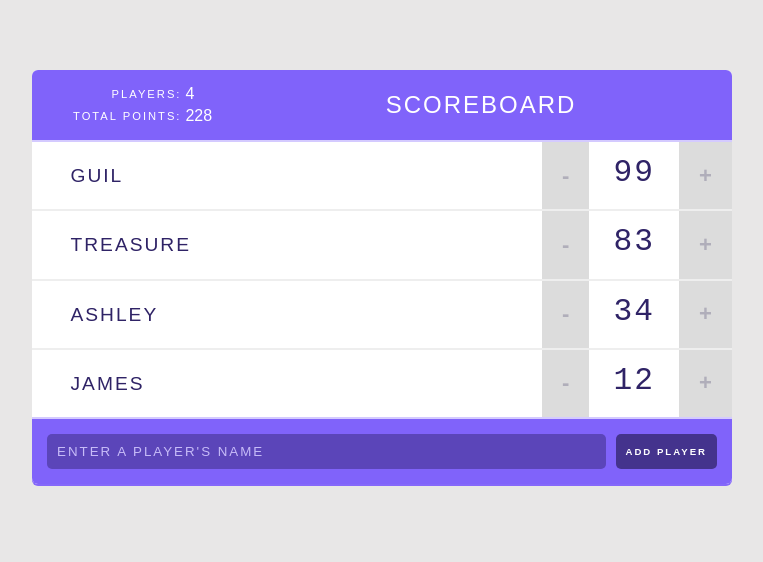
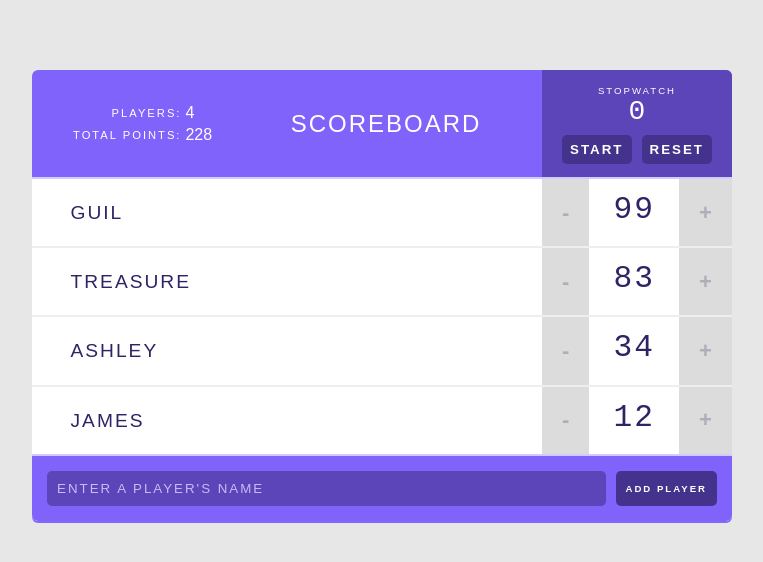
Before and after one commit to scottie-schneider/scoreboard_v2, a React (Create React App) app: page / in a window 1280 px wide. Shown: the top 562 px of the page, without its empty margins (258-1021 px from the left). Built offline with nearby package versions, Linux system fonts and the light colour scheme.

Commit message:
added logic for stopwatch, reset, component Stopwatch

```diff
--- a/src/components/Header.js
+++ b/src/components/Header.js
@@ -1,11 +1,13 @@
 import React from 'react';
 import Stats from './Stats';
+import Stopwatch from './Stopwatch'
 
 const Header = (props) => {
   return (
     <header>
       <Stats players={props.players}/>
       <h1>{ props.title }</h1>
+      <Stopwatch />
     </header>
   );
 }
--- /dev/null
+++ b/src/components/Stopwatch.js
@@ -0,0 +1,53 @@
+import React, {Component} from 'react';
+
+class Stopwatch extends Component {
+
+  state = {
+    isRunning: false,
+    elapsedTime: 0,
+    previousTime: 0
+  };
+
+  componentDidMount() {
+    this.intervalID = setInterval(() => this.tick(), 100);
+  }
+
+  tick = () => {
+    if(this.state.isRunning){
+      const now = Date.now();
+      this.setState( prevState => ({
+        previousTime: now,
+        elapsedTime: this.state.elapsedTime + (now - this.state.previousTime)
+      }))
+    }
+  }
+
+  handleStopwatch = () => {
+    this.setState( prevState => ({
+      isRunning: !this.state.isRunning
+    }));
+    if(!this.state.isRunning) {
+      this.setState({ previousTime: Date.now() })
+    }
+  }
+
+  handleReset = () => {
+    this.setState( prevState => ({
+      elapsedTime: 0
+    }))
+  }
+
+  render() {
+    const seconds = Math.floor(this.state.elapsedTime/1000)
+    return (
+      <div className="stopwatch">
+        <h2>Stopwatch</h2>
+        <span className="stopwatch-time">{seconds}</span>
+        <button onClick={this.handleStopwatch}>{ this.state.isRunning ? 'Stop' : 'Start' }</button>
+        <button onClick={this.handleReset}>Reset</button>
+      </div>
+    )
+  }
+}
+
+export default Stopwatch;
```
